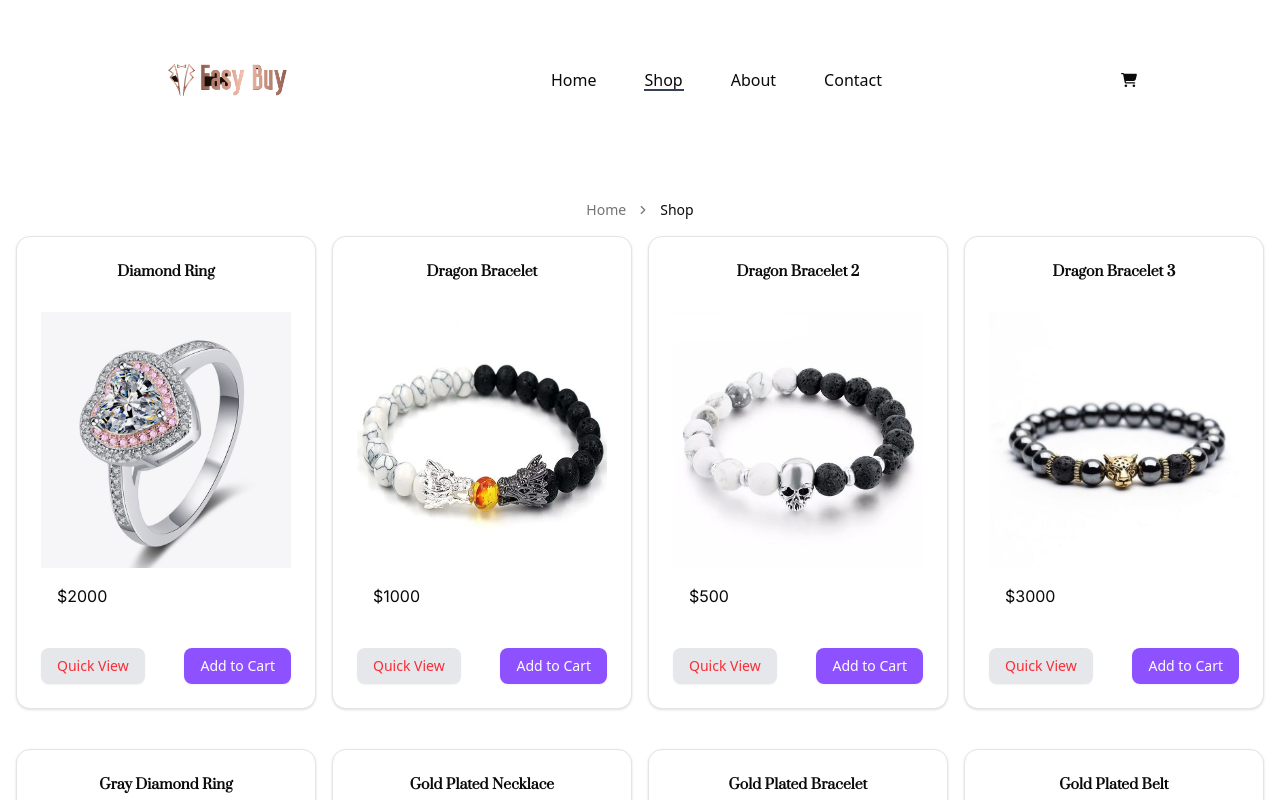
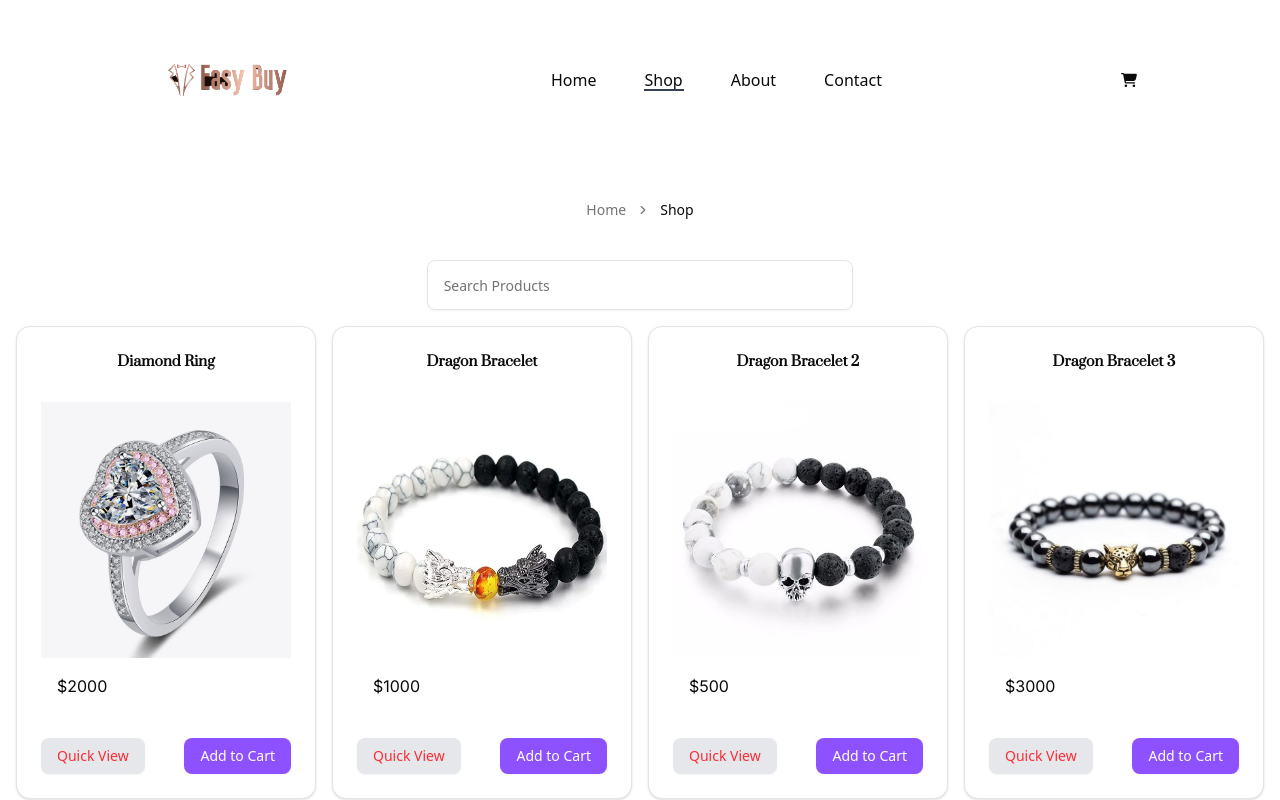
Before and after one commit to TESHU21/EasyBuy, a React (Vite) app: page /shop in a window 1280 px wide. Shown: the top 800 px of the page. Built offline with nearby package versions, Linux system fonts and the light colour scheme; the HTML template or start-up script is replaced by a standard one.

Commit message:
add search product by name functionality to shop page

```diff
--- a/src/pages/shop/Shop.jsx
+++ b/src/pages/shop/Shop.jsx
@@ -1,4 +1,4 @@
-import React from 'react'
+import React,{useState,useEffect} from 'react'
 import {
     Breadcrumb,
     BreadcrumbItem,
@@ -9,8 +9,16 @@ import {
   } from "@/components/ui/breadcrumb"
   import ProductItem from '../products/components/ProductItem'
   import { products } from "../../assets/hero/assets"
+  import { Input } from '@/components/ui/input'
 
 const Shop = () => {
+    const [filterdProducts,setFilterdProducts] = useState(products)
+    const [searchValue,setSearchValue] = useState("")
+   useEffect(()=>{
+    const filtered= products.filter((product)=> product.name.toLowerCase().includes(searchValue.toLowerCase()))
+    setFilterdProducts(filtered)
+
+   },[searchValue])
   return (
     <div>
         <Breadcrumb className="flex justify-center">
@@ -24,9 +32,10 @@ const Shop = () => {
     </BreadcrumbItem>
   </BreadcrumbList>
 </Breadcrumb>
-<div>
+<div className='flex flex-col items-center pt-10'>
+    <Input type='text' placeholder='Search Products' className='w-1/3 px-4 py-6' onChange={(e)=> setSearchValue(e.target.value)}/>
     <div className='grid grid-cols-1 md:grid-cols-3  lg:grid-cols-4 gap-4 p-4'>
-        {products.map((product,index)=>(
+        {filterdProducts.map((product,index)=>(
             <ProductItem key={index} products={product} />
         ))}
 
```
